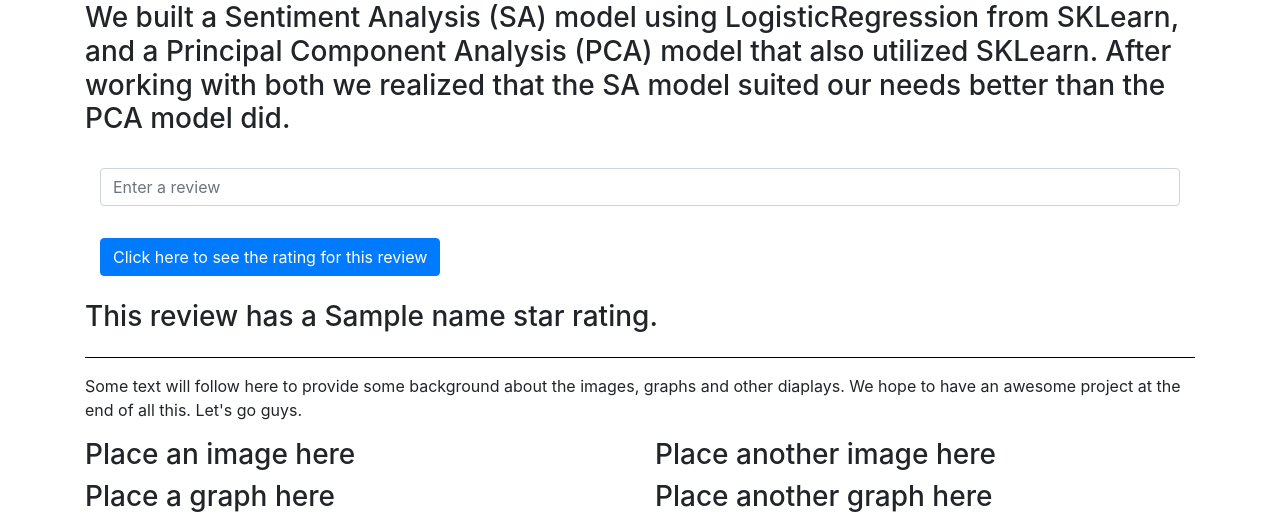
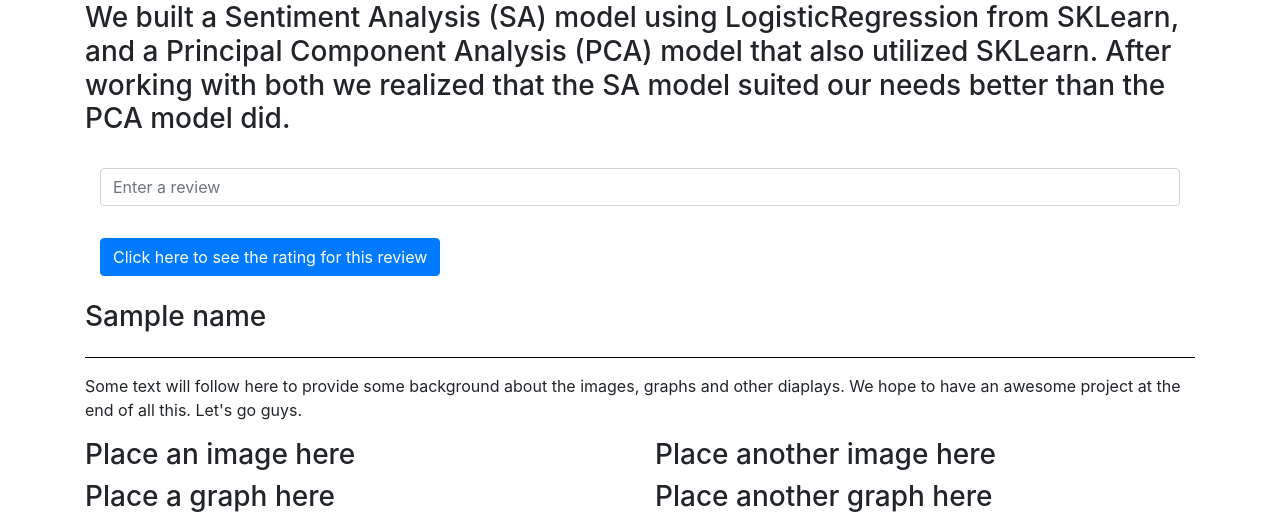
Before and after one commit to yukamara/final_project, a Flask app: template templates/home.html in a window 1280 px wide. Shown: the part 487-1018 px from the top of the page. Run offline with Flask 2, Linux system fonts and the light colour scheme; the template is opened without the code that fills it: most values are stand-ins (such as "Sample title", 1, 10 or a date in 2020); parts of the project's set-up code (start-up, migrations or seed data) failed here and were passed over; some libraries are stand-ins or nearby versions.

Commit message:
Did a small clean-up of the flask code

```diff
--- a/app.py
+++ b/app.py
@@ -43,7 +43,8 @@
         print(rating[0])
         # output = TfidfTransformer.transform(rating)
 
-    return render_template("home.html", name=rating)
+    # return render_template("home.html", name=rating)
+    return render_template("home.html", name='This review has a {} start rating.'.format((rating)))
 
 # Create a route to get the start rating for the inputed review
 # @app.route("/result", methods=["POST"])
--- a/templates/home.html
+++ b/templates/home.html
@@ -48,7 +48,7 @@
     <br>
     <div class="row">
         <div class="col-md-12">
-            <h3>This review has a {{name}} star rating.</h3>
+            <h3>{{name}}</h3>
         </div>
     </div>
 
```
